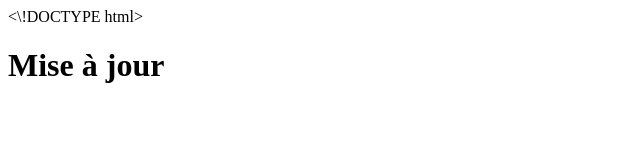
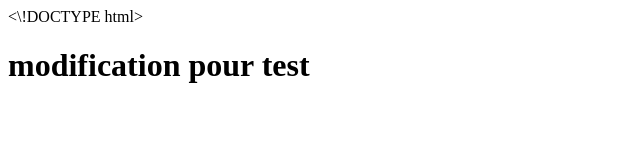
Before and after one commit to mahdiwhb/ynov-html-deployment, a plain HTML site: page index.html in a window 1280 px wide. Shown: the whole page, without its empty margins (0-640 px from the left). Drawn offline with Linux system fonts and the light colour scheme.

Commit message:
Update index.html

```diff
--- a/index.html
+++ b/index.html
@@ -1 +1 @@
-<\!DOCTYPE html><html><head><title>Test Ynov</title></head><body><h1>Mise à jour</h1></body></html>
+<\!DOCTYPE html><html><head><title>Test Ynov</title></head><body><h1>modification pour test </h1></body></html>
```
